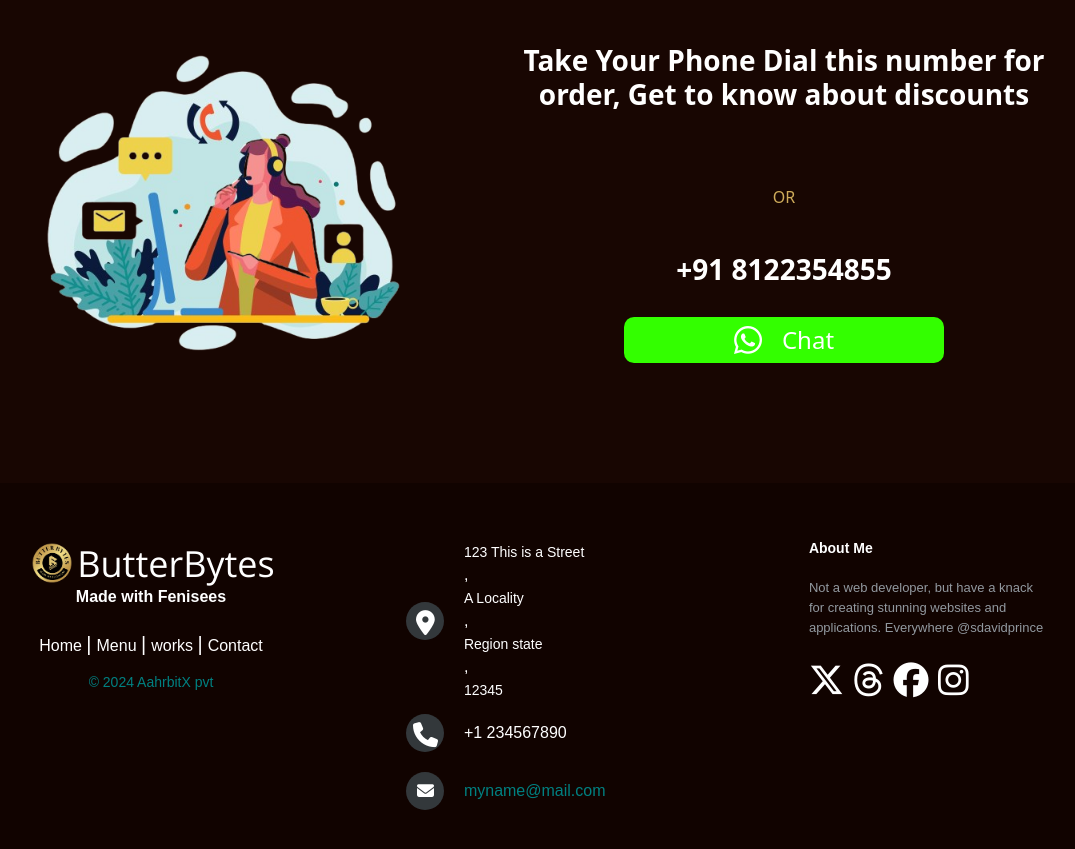
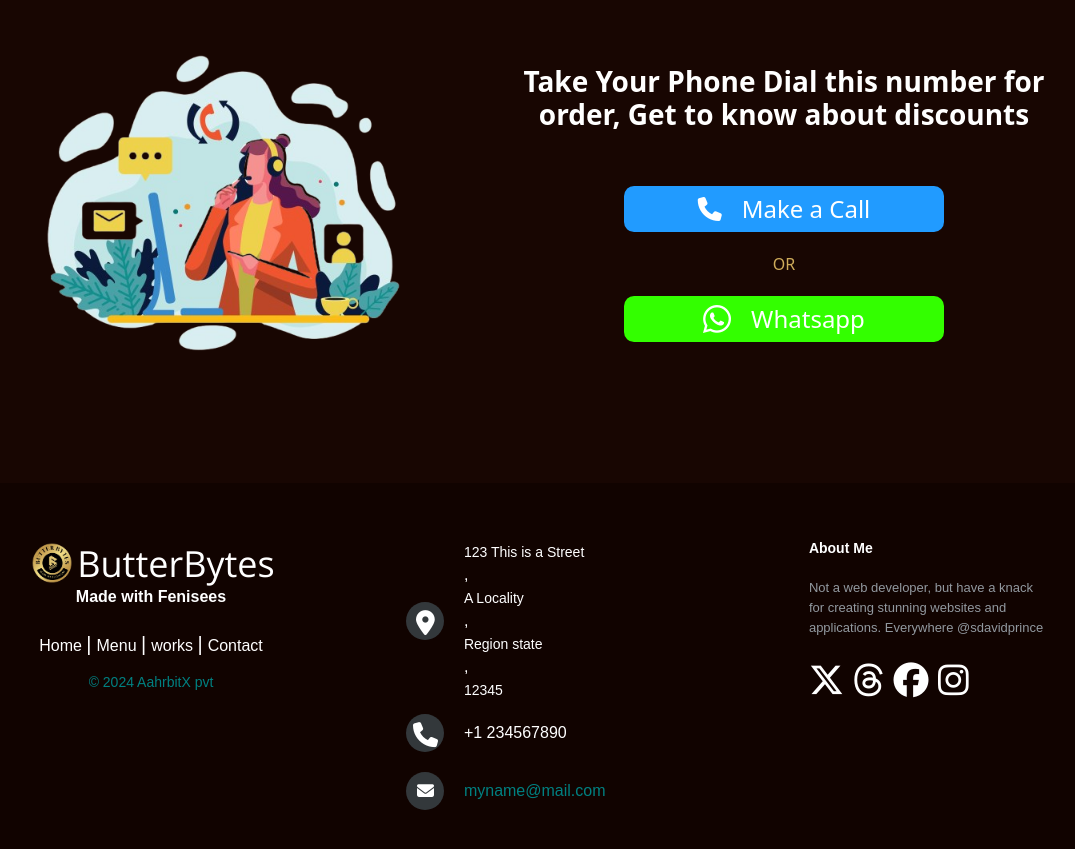
Before and after one commit to abinjustinkumaravel/Butterbytes, a plain HTML site: page index.html in a window 1280 px wide. Shown: the part 3969-4818 px from the top of the page, without its empty margins (135-1210 px from the left). Drawn offline with nearby package versions, Linux system fonts and the light colour scheme.

Commit message:
production Bug fixed

```diff
--- a/index.html
+++ b/index.html
@@ -231,14 +231,18 @@
                       <div class="col-lg-6 details-content">
                         <h3> Take Your Phone Dial this number for order, Get to know about discounts</h3>
                         <br>
+
+                        <div class="chat">
+                          <div class="call-content">
+                            <button> <i class="fa-solid fa-phone"></i>Make a Call</button>
+                          </div>
+                        </div>
                         <span class="or">
                           OR
                         </span>
-                        <br>
                         <div class="chat">
                           <div class="chat-content">
-                            <h3>+91 8122354855</h3>
-                            <button> <i class="fa-brands fa-whatsapp"></i> Chat</button>
+                            <button> <i class="fa-brands fa-whatsapp"></i>Whatsapp</button>
                           </div>
                         </div>
                     </div>
```
